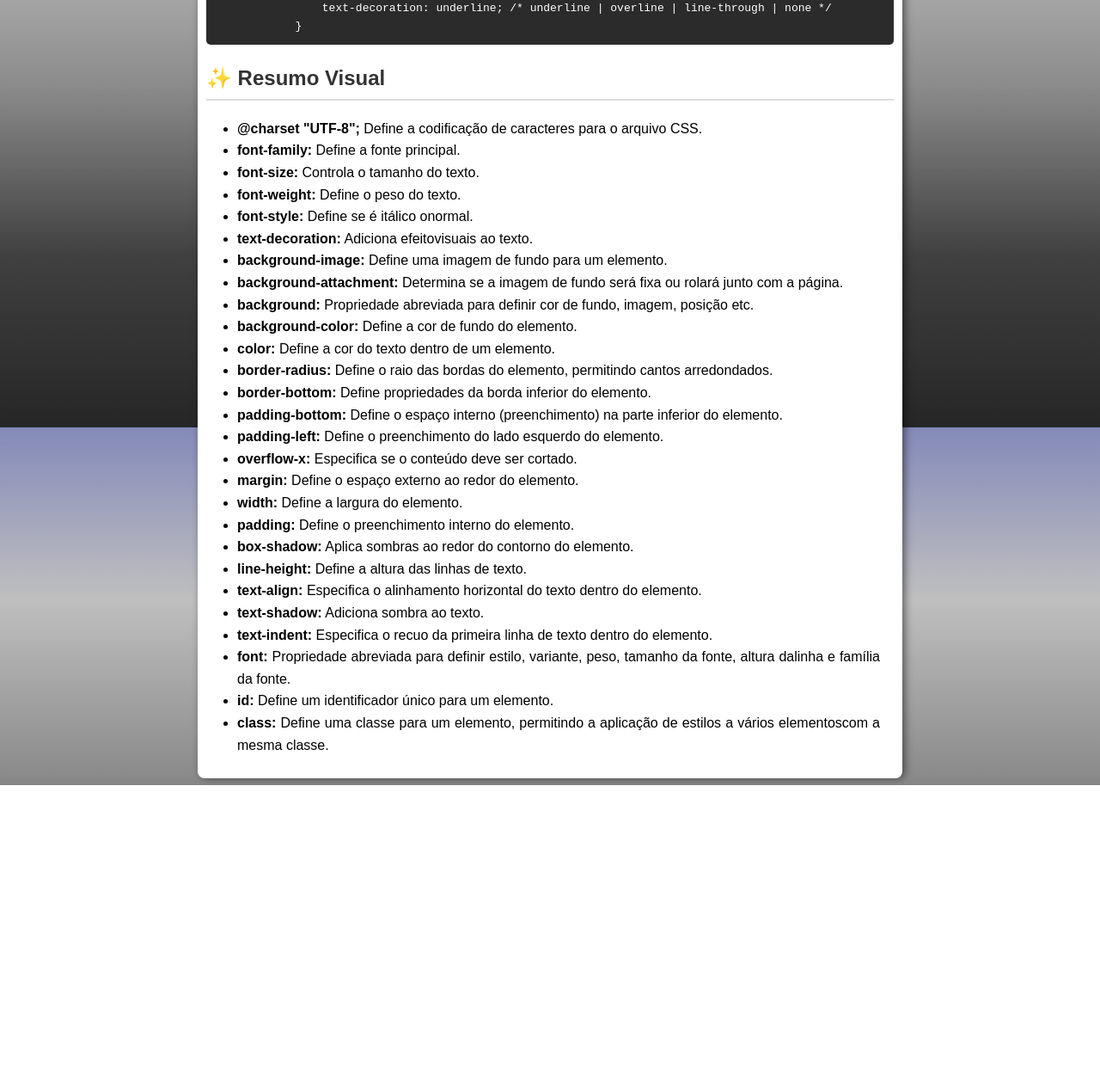
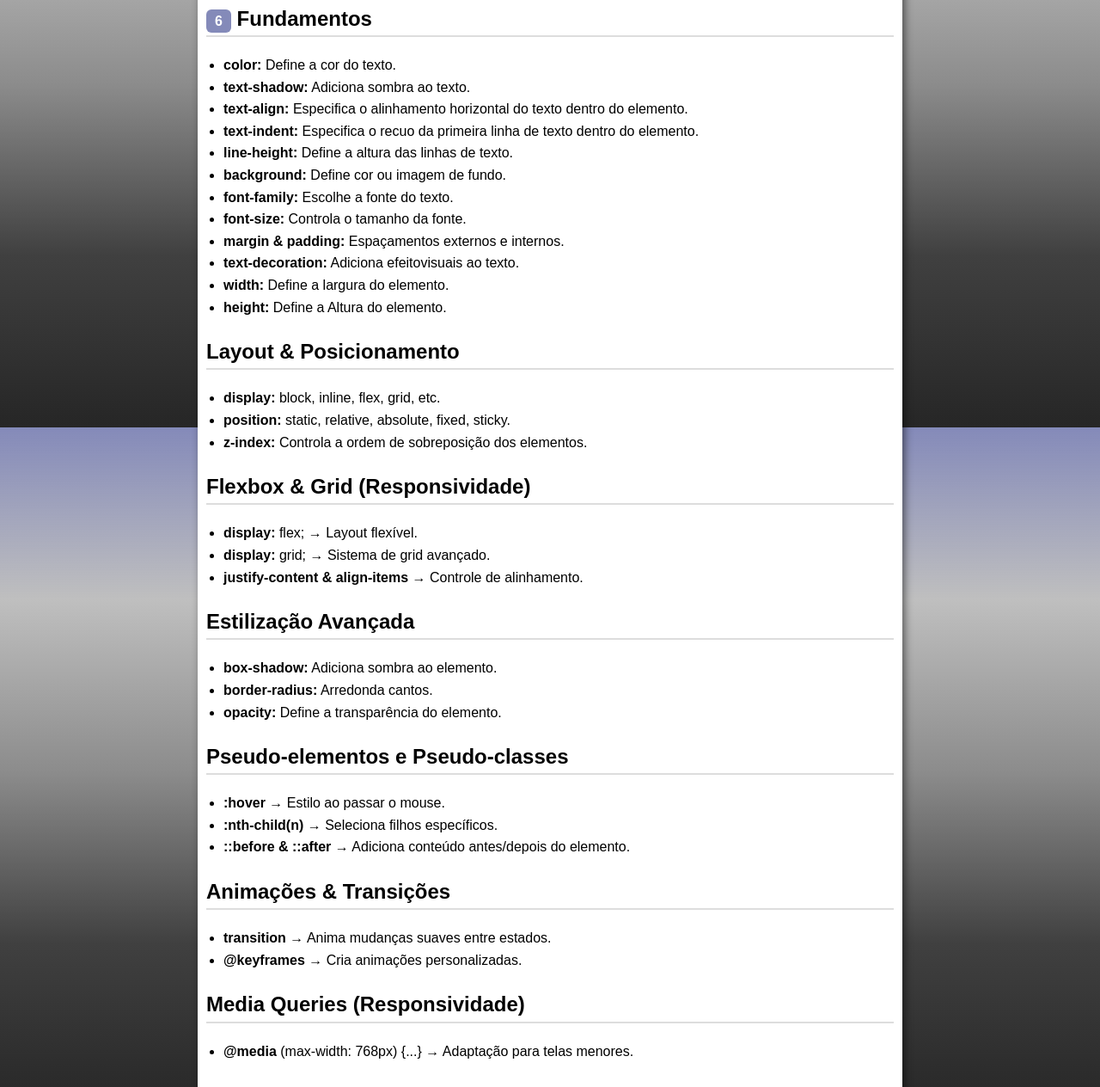
Before and after one commit to hugocaixeta7/html-css, a plain HTML site: page modulo02/resumo css-html/resumocss.html in a window 1280 px wide. Shown: the part 1103-2367 px from the top of the page at 86% size. Before the commit the page ends 2016 px from the top, so only its background shows below. Drawn offline with Linux system fonts and the light colour scheme.

Commit message:
Resumo css v-2.0

```diff
--- a/modulo02/resumo css-html/estilo.css
+++ b/modulo02/resumo css-html/estilo.css
@@ -1,33 +1,13 @@
 @charset "UTF-8";
 
 
-body{
-    background-image: linear-gradient(to top,#262626, #404040,#8C8C8C, #BFBFBF,#545c9eb7 );
+body {
+    background-image: linear-gradient(to top, #262626, #404040, #8C8C8C, #BFBFBF, #545c9eb7);
     background-attachment: fixed;
     font-family: Arial, Helvetica, sans-serif;
-
 }
 
-pre{
-    background: #181818ea;
-    color: white;
-    padding: 10px;
-    border-radius: 5px;
-    overflow-x: auto;
-}
-
-h1, h2{
-    color: #333;
-    border-bottom: 2px solid #ddd;
-    padding-bottom: 5px;
-}
-
-ul{
-    padding-left: 20px;
-}
-
-.corpo{
-
+main {
     background-color: #ffffff;
     padding: 10px;
     border-radius: 8px;
@@ -36,25 +16,40 @@ ul{
     margin: auto;
     width: 800px;
     line-height: 1.6;
-
-
 }
 
-.marcatexto{
+h1 {
+    color: #333;
+    border-bottom: 2px solid #ddd;
+    padding-bottom: 5px;
+    text-align: center;
+    text-shadow: 1px 1px 2px #84A9BF;
+    font-family: 'Times New Roman', Times, serif;
+}
+
+h2 {
+    text-align: left;
+    border-bottom: 2px solid #ddd;
+}
+
+ul {
+    padding-left: 20px;
+}
+
+pre {
+    background: #181818ea;
+    color: white;
+    padding: 10px;
+    border-radius: 5px;
+}
+
+.marcatexto {
     background: #545c9e56;
     padding: 5px;
     border-radius: 3px;
-
-
 }
 
-h1{
-    text-align: center;
-    text-shadow: 1px 1px 2px #84A9BF ;
-    font-family: 'Times New Roman', Times, serif;
-}
-
-.number{
+.number {
     background-color: #545c9eb7;
     color: rgb(255, 255, 255);
     padding: 5px 10px;
@@ -63,20 +58,13 @@ h1{
     font-size: 16px;
 }
 
-.codigos{
-    margin: 1em;
-    text-align: justify;
-}
-
-
 /* CSS do resumo de HTML começa aqui */
-
-.degrade{  /* Degrade do fundo da página */
-    background-image: linear-gradient(to top,#F2360C, #F25E3D, #F29580);
+.degrade {
+    background-image: linear-gradient(to top, #F2360C, #F25E3D, #F29580);
     background-attachment: fixed;
 }
 
-.fundo{
+.fundo {
     background-color: #ffffff;
     padding: 10px;
     border-radius: 10px;
@@ -87,7 +75,8 @@ h1{
     font-family: Arial, Helvetica, sans-serif;
 }
 
-.numberhtml{ /* Estética dos números dos capítulos */
+.numberhtml {
+    /* Estética dos números dos capítulos */
     background-color: #F2360C;
     color: rgb(255, 255, 255);
     padding: 5px 10px;
@@ -96,21 +85,18 @@ h1{
     font-size: 16px;
 }
 
-.marcatexto2{
+.marcatexto2 {
     background: #F29580;
     padding: 5px;
     border-radius: 3px;
-
 }
 
-.divisao{
+.divisao {
     height: 50px;
-    background-image: linear-gradient(to top,#F2360C, #F25E3D, #F29580);
+    background-image: linear-gradient(to top, #F2360C, #F25E3D, #F29580);
     background-attachment: fixed;
     margin: 0;
     left: -20px;
     position: relative;
     width: 100em;
-
-
 }
--- a/modulo02/resumo css-html/resumocss.html
+++ b/modulo02/resumo css-html/resumocss.html
@@ -1,5 +1,6 @@
 <!DOCTYPE html>
 <html lang="pt-br">
+
 <head>
     <meta charset="UTF-8">
     <meta name="viewport" content="width=device-width, initial-scale=1.0">
@@ -9,19 +10,22 @@
     <link rel="stylesheet" href="estilo.css">
 
 </head>
+
 <body>
-        <div class="corpo">
+
+    <header>
         <h1>Resumo de CSS</h1>
-            <h2><span class="number">1</span> Fonte padrão no body</h2>
+    </header>
+    <main>
+        <h2><span class="number">1</span> Tipografia & Texto</h2>
         <pre>
                     body {
                         font-family: Arial, Helvetica, sans-serif;
                         font-size: 16px;
                         font-weight: normal;
                         font-style: italic;
-                }
-            </pre>
-            <h2><span class="number">2</span> Medidas de Fonte</h2>
+                    }</pre>
+        <h2><span class="number">2</span> Unidades de Medida no CSS</h2>
         <ul>
             <li><strong>Absolutas:</strong> cm, mm, in, px, pt, pc</li>
             <li><strong>Relativas:</strong> em, rem, %, vw, vh, ex</li>
@@ -32,9 +36,8 @@
                     p {
                         font-style: italic; /* normal | italic | oblique */
                         font-weight: bold;  /* lighter | normal | bold | bolder | 100-900 */
-                }
-            </pre>
-            <h2><span class="number">4</span>Shorthand (atalho)</h2>
+                    }</pre>
+        <h2><span class="number">4</span> Shorthand (atalho)</h2>
         <pre>
                     h1 {
                         font: italic bold 2em 'Times New Roman', Times, serif;
@@ -42,46 +45,69 @@
                 </pre>
         <p class="marcatexto">Ordem: font-style → font-weight → font-size → font-family</p>
         <h2><span class="number">5</span> Decoração de Texto</h2>
-            <pre>h2 {
+        <pre>
+            h2 {
                     text-decoration: underline; /* underline | overline | line-through | none */
                 }</pre>
+        <h2><span class="number">6</span> Fundamentos</h2>
+        <ul>
+            <li><strong>color:</strong> Define a cor do texto.</li>
+            <li><strong>text-shadow:</strong> Adiciona sombra ao texto.</li>
+            <li><strong>text-align:</strong> Especifica o alinhamento horizontal do texto dentro do elemento.</li>
+            <li><strong>text-indent:</strong> Especifica o recuo da primeira linha de texto dentro do elemento.</li>
+            <li><strong>line-height:</strong> Define a altura das linhas de texto.</li>
+            <li><strong>background:</strong> Define cor ou imagem de fundo.</li>
+            <li><strong>font-family:</strong> Escolhe a fonte do texto.</li>
+            <li><strong>font-size:</strong> Controla o tamanho da fonte.</li>
+            <li><strong>margin & padding:</strong> Espaçamentos externos e internos.</li>
+            <li><strong>text-decoration:</strong> Adiciona efeitovisuais ao texto.</li>
+            <li><strong>width:</strong> Define a largura do elemento.</li>
+            <li><strong>height:</strong> Define a Altura do elemento.</li>
+        </ul>
+        <h2>Layout & Posicionamento</h2>
+        <ul>
+            <li><strong>display:</strong> block, inline, flex, grid, etc.</li>
+            <li><strong>position:</strong> static, relative, absolute, fixed, sticky.</li>
+            <li><strong>z-index:</strong> Controla a ordem de sobreposição dos elementos.</li>
+        </ul>
+        <h2>Flexbox & Grid (Responsividade)</h2>
+        <ul>
+            <li><strong>display:</strong> flex; → Layout flexível.</li>
+            <li><strong>display:</strong> grid; → Sistema de grid avançado.</li>
+            <li><strong>justify-content & align-items</strong> → Controle de alinhamento.</li>
+        </ul>
+        <h2>Estilização Avançada</h2>
+        <ul>
+            <li><strong>box-shadow:</strong> Adiciona sombra ao elemento.</li>
+            <li><strong>border-radius:</strong> Arredonda cantos.</li>
+            <li><strong>opacity:</strong> Define a transparência do elemento.</li>
+        </ul>
+        <h2>Pseudo-elementos e Pseudo-classes</h2>
+        <ul>
+            <li><strong>:hover</strong> → Estilo ao passar o mouse.</li>
+            <li><strong>:nth-child(n)</strong> → Seleciona filhos específicos.</li>
+            <li><strong>::before & ::after</strong> → Adiciona conteúdo antes/depois do elemento.</li>
+        </ul>
+        <h2>Animações & Transições</h2>
+        <ul>
+            <li><strong>transition</strong> → Anima mudanças suaves entre estados.</li>
+            <li><strong>@keyframes</strong> → Cria animações personalizadas.</li>
+        </ul>
+        <h2>Media Queries (Responsividade)</h2>
+        <ul>
+            <li><strong>@media</strong> (max-width: 768px) {...} → Adaptação para telas menores.</li>
+        </ul>
+        <h2>Variáveis CSS (Facilitando a manutenção)</h2>
+        <pre>
+                :root {
+                        --main-color: #3498db;
+                }
+                body {
+                  background-color: var(--main-color);
+                }
+            </pre>
+        <p>👉 Benefícios: Padroniza estilos e facilita mudanças globais!</p>
+    </main>
+</body>
 
-            <h2>✨ Resumo Visual</h2>
-
-
-            <div class="codigos">
-                <ul>
-                    <li><strong>@charset "UTF-8";</strong> Define a codificação de caracteres para o arquivo CSS.</li>
-                    <li><strong>font-family:</strong> Define a fonte principal.</li>
-                    <li><strong>font-size:</strong> Controla o tamanho do texto.</li>
-                    <li><strong>font-weight:</strong> Define o peso do texto.</li>
-                    <li><strong>font-style:</strong> Define se é itálico onormal.</li>
-                    <li><strong>text-decoration:</strong> Adiciona efeitovisuais ao texto.</li>
-                    <li><strong>background-image:</strong> Define uma imagem de fundo para um elemento.</li>
-                    <li><strong>background-attachment:</strong> Determina se a imagem de fundo será fixa ou rolará junto com a página.</li>
-                    <li><strong>background:</strong> Propriedade abreviada para definir cor de fundo, imagem, posição etc.</li>
-                    <li><strong>background-color:</strong> Define a cor de fundo do elemento.</li>
-                    <li><strong>color:</strong> Define a cor do texto dentro de um elemento.</li>
-                    <li><strong>border-radius:</strong> Define o raio das bordas do elemento, permitindo cantos arredondados.</li>
-                    <li><strong>border-bottom:</strong> Define propriedades da borda inferior do elemento.</li>
-                    <li><strong>padding-bottom:</strong> Define o espaço interno (preenchimento) na parte inferior do elemento.</li>
-                    <li><strong>padding-left:</strong> Define o preenchimento do lado esquerdo do elemento.</li>
-                    <li><strong>overflow-x:</strong> Especifica se o conteúdo deve ser cortado.</li>
-                    <li><strong>margin:</strong> Define o espaço externo ao redor do elemento.</li>
-                    <li><strong>width:</strong> Define a largura do elemento.</li>
-                    <li><strong>padding:</strong> Define o preenchimento interno do elemento.</li>
-                    <li><strong>box-shadow:</strong> Aplica sombras ao redor do contorno do elemento.</li>
-                    <li><strong>line-height:</strong> Define a altura das linhas de texto.</li>
-                    <li><strong>text-align:</strong> Especifica o alinhamento horizontal do texto dentro do elemento.</li>
-                    <li><strong>text-shadow:</strong> Adiciona sombra ao texto.</li>
-                    <li><strong>text-indent:</strong> Especifica o recuo da primeira linha de texto dentro do elemento.</li>
-                    <li><strong>font:</strong> Propriedade abreviada para definir estilo, variante, peso, tamanho da fonte, altura dalinha e família da fonte.</li>
-                    <li><strong>id:</strong> Define um identificador único para um elemento.</li>
-                    <li><strong>class:</strong> Define uma classe para um elemento, permitindo a aplicação de estilos a vários elementoscom a mesma classe.</li>
-                    </ul>
-            </div>
-
-
-        </div>
-</body>
 </html>
```
Lines whose indentation alone changed are shown as unchanged.
